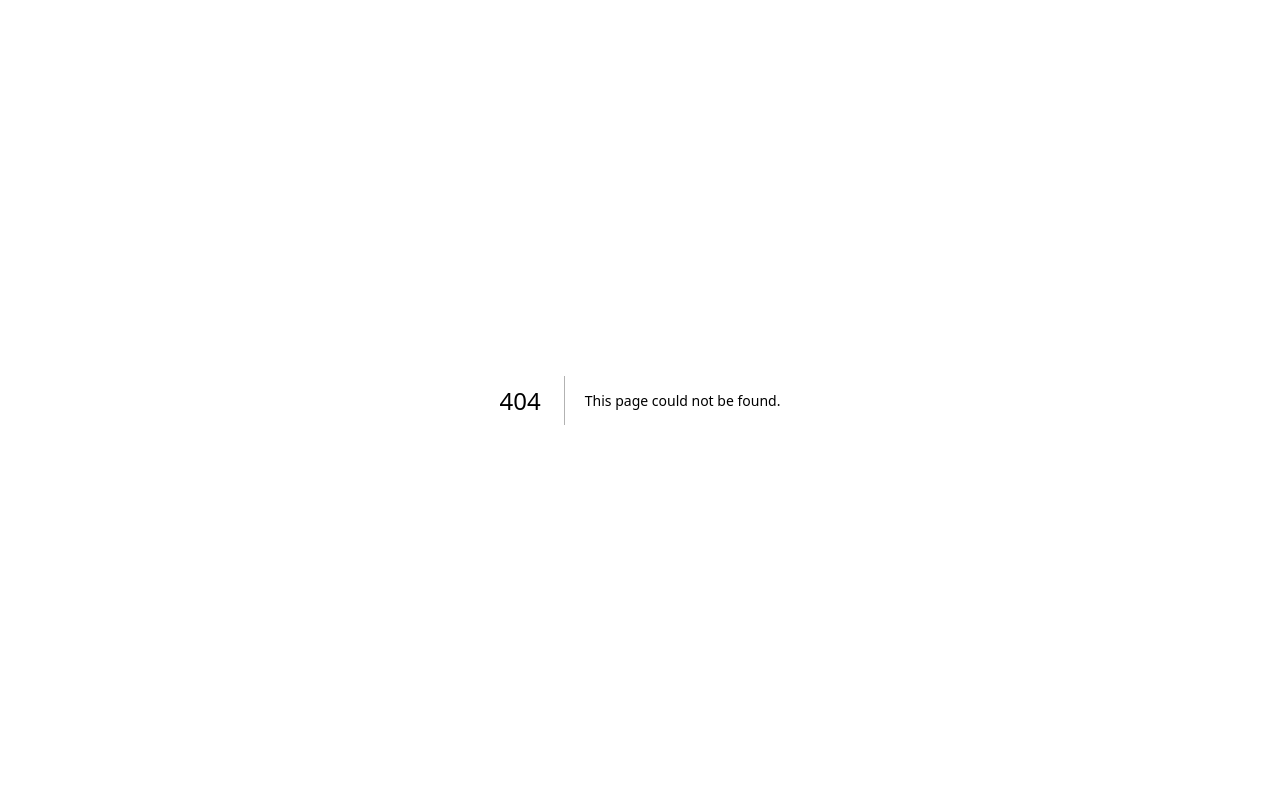
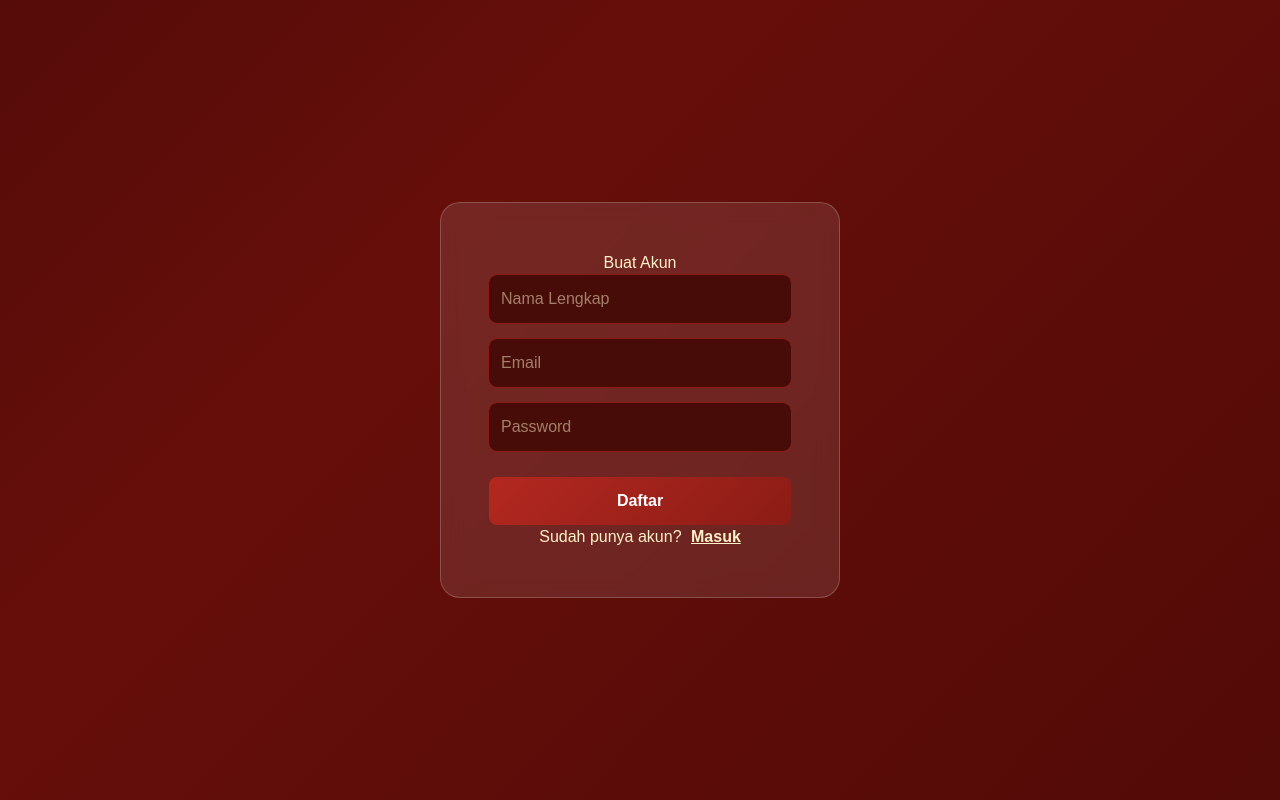
Before and after one commit to AdindaMuarriva/Heartify, a Next.js app: page /register in a window 1280 px wide. Before the commit this address had no page. Built offline with nearby package versions, Linux system fonts and the light colour scheme.

Commit message:
feat:register/12-12-2025

```diff
--- /dev/null
+++ b/app/register/page.tsx
@@ -0,0 +1,41 @@
+"use client";
+
+import { useState, type FormEvent } from "react";
+import { useRouter } from "next/navigation";
+import Link from "next/link";
+import "./register.css";
+
+export default function Register() {
+  const router = useRouter();
+  const [name, setName] = useState("");
+  const [email, setEmail] = useState("");
+  const [password, setPassword] = useState("");
+  const [popup, setPopup] = useState<string | null>(null);
+
+  const handleRegister = (e: FormEvent<HTMLFormElement>) => {
+    e.preventDefault();
+    if (!name || !email || !password) {
+      setPopup("Harap isi semua kolom!"); return;
+    }
+    const user = { name, email, password };
+    localStorage.setItem("registeredUser", JSON.stringify(user));
+    setPopup("Registrasi Berhasil!");
+    setTimeout(() => router.push("/login"), 1500);
+  };
+
+  return (
+    <div className="register-wrapper">
+      <div className="auth-card">
+        <h2>Buat Akun</h2>
+        <form onSubmit={handleRegister}>
+          <input type="text" placeholder="Nama Lengkap" value={name} onChange={e=>setName(e.target.value)} />
+          <input type="email" placeholder="Email" value={email} onChange={e=>setEmail(e.target.value)} />
+          <input type="password" placeholder="Password" value={password} onChange={e=>setPassword(e.target.value)} />
+          <button type="submit" disabled={!name || !email || !password}>Daftar</button>
+        </form>
+        <p>Sudah punya akun? <Link href="/login">Masuk</Link></p>
+      </div>
+      {popup && <div className="popup-box"><div className="card"><p>{popup}</p></div></div>}
+    </div>
+  );
+}
--- /dev/null
+++ b/app/register/register.css
@@ -0,0 +1,23 @@
+.register-wrapper {
+  min-height: 100vh; display: flex; justify-content: center; align-items: center;
+  font-family: "Poppins", sans-serif;
+  background: linear-gradient(-45deg, #3E0703, #660E0A, #230403, #8B1515);
+  background-size: 400% 400%; animation: grad 15s ease infinite;
+}
+@keyframes grad { 0% { background-position: 0% 50% } 50% { background-position: 100% 50% } 100% { background-position: 0% 50% } }
+
+.register-wrapper .auth-card {
+  background: rgba(255,255,255,0.1); backdrop-filter: blur(10px); padding: 3rem; border-radius: 20px;
+  width: 100%; max-width: 400px; text-align: center; border: 1px solid rgba(255,255,255,0.2); color: #fff1c7;
+}
+.register-wrapper input {
+  width: 100%; padding: 12px; margin-bottom: 1rem; border-radius: 8px; border: none;
+  background: rgba(62,7,3,0.8); color: #fff1c7; outline: 1px solid #8b1c15; box-sizing: border-box;
+}
+.register-wrapper button {
+  width: 100%; padding: 12px; border-radius: 8px; background: linear-gradient(135deg, #B32820, #8B1C15);
+  color: white; border: none; font-weight: bold; cursor: pointer; margin-top: 10px;
+}
+.register-wrapper a { color: #fff1c7; font-weight: bold; text-decoration: underline; margin-left: 5px; }
+.register-wrapper .popup-box { position: fixed; inset: 0; background: rgba(0,0,0,0.6); display: flex; justify-content: center; align-items: center; }
+.register-wrapper .card { background: #fff1c7; padding: 20px; border-radius: 10px; color: #3e0703; font-weight: bold; }
```
